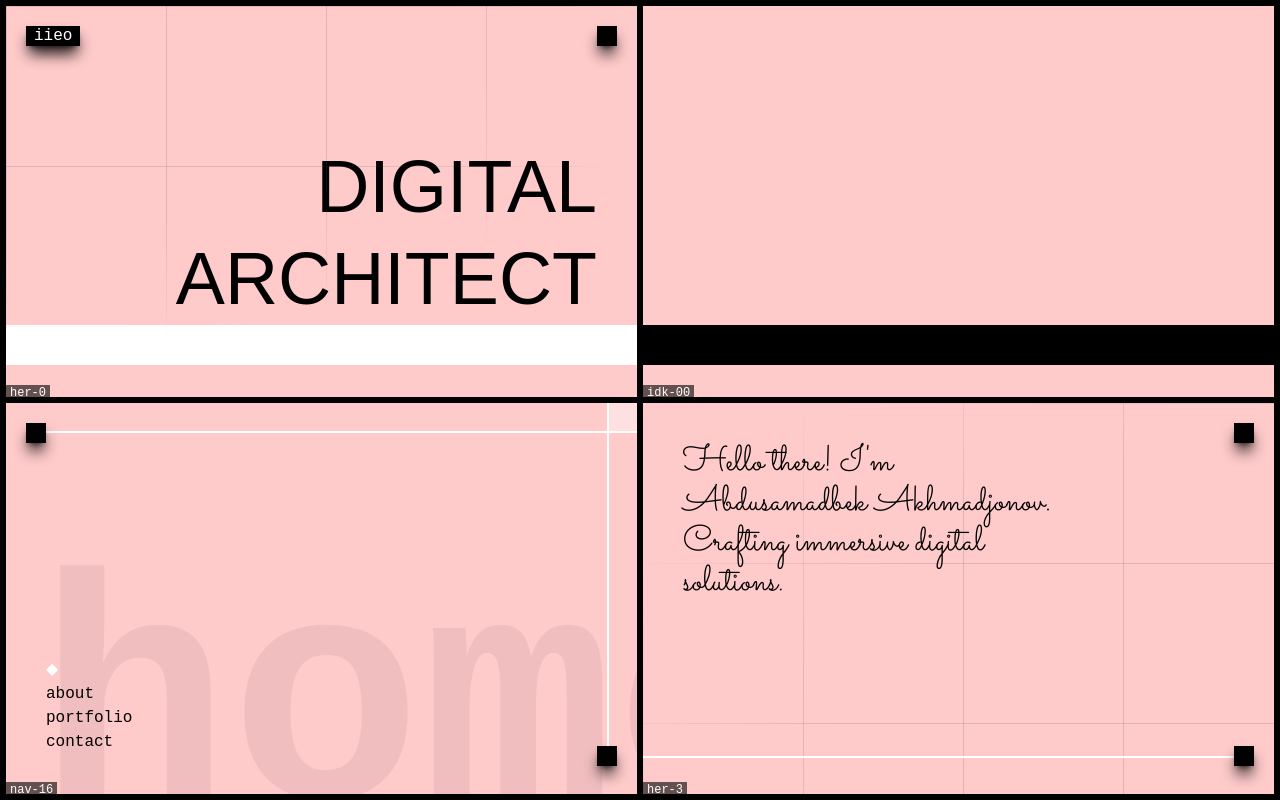
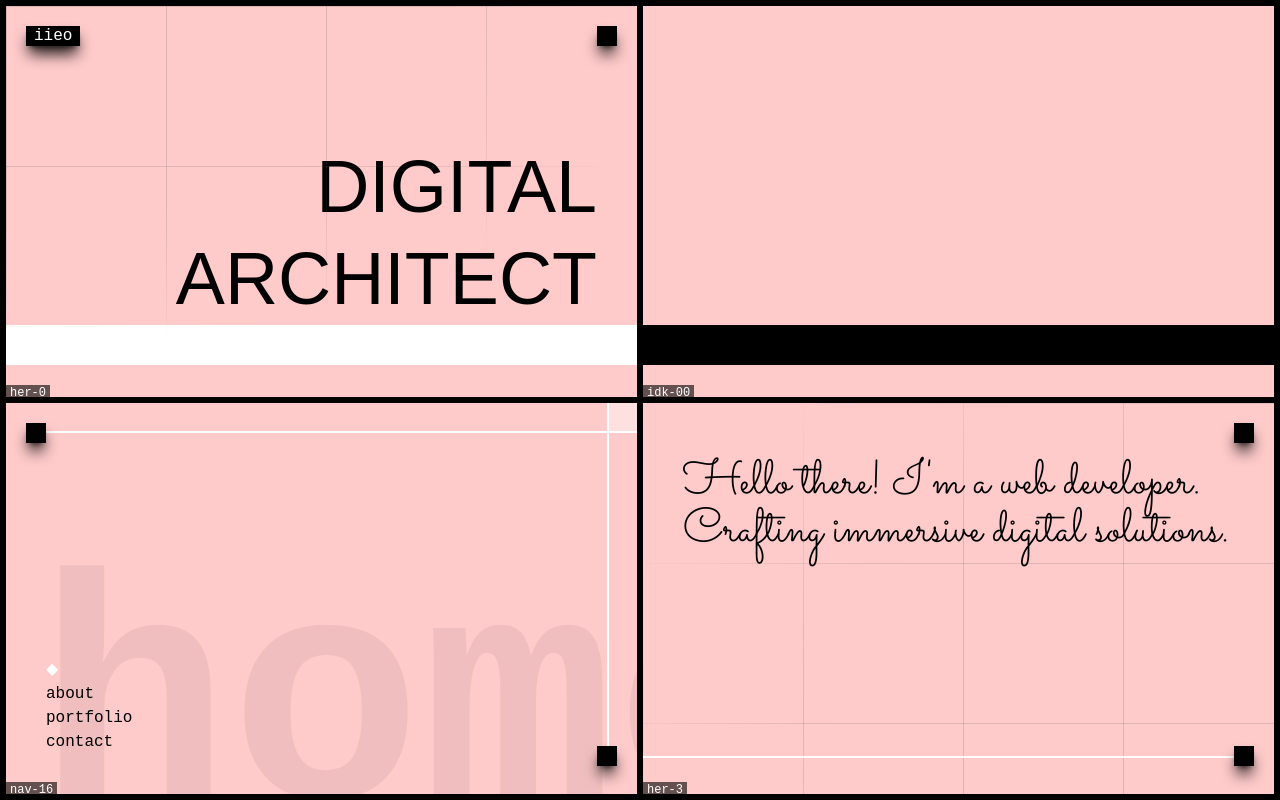
Before and after one commit to iieono/portfolio-4, a React (Vite) app: page / in a window 1280 px wide. Built offline with nearby package versions, Linux system fonts and the light colour scheme; a web font is replaced by a local one; what tailwindcss-safe-area would draw is missing.

Commit message:
update font

```diff
--- a/src/components/Home.jsx
+++ b/src/components/Home.jsx
@@ -230,13 +230,13 @@ function Home() {
           ref={gridRef}
           class=" absolute bottom-0 left-0 right-0 top-0 bg-[linear-gradient(to_right,#4f4f4f2e_1px,transparent_1px),linear-gradient(to_bottom,#4f4f4f2e_1px,transparent_1px)] bg-[size:10rem_10rem] [mask-image:radial-gradient(ellipse_100%_100%_at_100%_80%,#000_70%,transparent_110%)]"
         ></div>
-        <div className="hidden lg:flex p-2 text-4xl 2xl:text-5xl font-light w-full xl:w-3/4 sacra  overflow-visible">
+        <div className="hidden lg:flex px-2 py-6  text-4xl xl:text-5xl 2xl:text-6xl font-light w-full sacra  overflow-visible">
           <p ref={parRef} class="para overflow-visible z-40">
             <span>Hello there! </span>
-            <span>I'm</span>
-            <br />
+            <span>I'm a </span>
+            {/* <br /> */}
             <span class="highlight  ">
-              Abdusamadbek Akhmadjonov. <br />
+              web developer. <br />
             </span>
             <span className="">Crafting immersive </span>
             <span className="highlight  ">digital solutions.</span>
```
